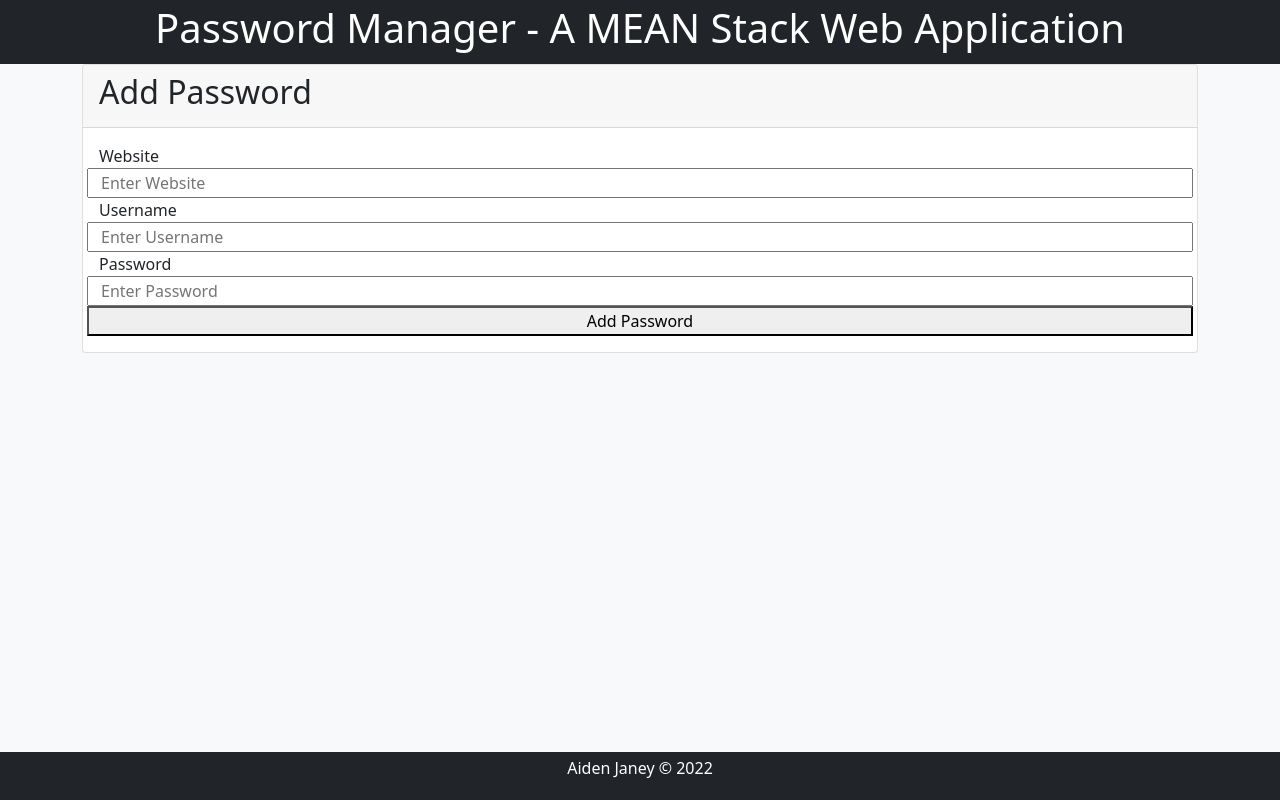
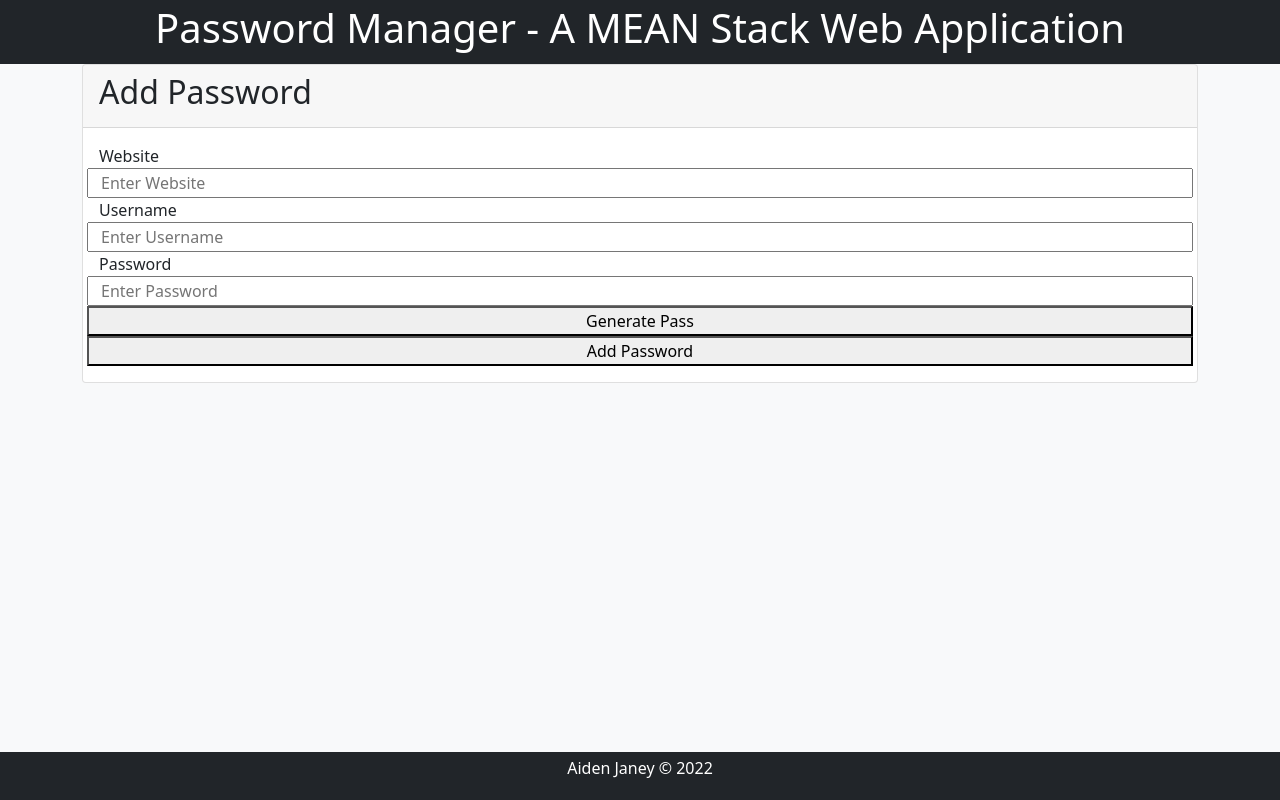
Before and after one commit to aiden-janey/PasswordManager, an Angular app in the folder frontend/: page /addPassword in a window 1280 px wide. Built offline with nearby package versions, Linux system fonts and the light colour scheme; no server answers.

Commit message:
Added Password Generation Function

```diff
--- a/frontend/src/app/addpassword/addpassword.component.html
+++ b/frontend/src/app/addpassword/addpassword.component.html
@@ -10,7 +10,8 @@
                 <label>Username</label>
                 <input type="text" placeholder="Enter Username" id="user" name="user" [(ngModel)]="user" required><br>
                 <label>Password</label>
-                <input type="text" placeholder="Enter Password" id="pass" name="pass" [(ngModel)]="pass" required><br>
+                <input type="text" placeholder="Enter Password" id="pass" name="pass" [(ngModel)]="pass" required>
+                <button type="button" (click)="pass = generatePass()">Generate Pass</button><br>
                 <button type="button" (click)="createPassword()">Add Password</button>
             </div>
         </div>
--- a/frontend/src/app/addpassword/addpassword.component.ts
+++ b/frontend/src/app/addpassword/addpassword.component.ts
@@ -27,15 +27,16 @@ export class AddpasswordComponent implements OnInit {
   }
 
   createPassword(): void{
-    let password = new Password();
-    password.site = this.site;
-    password.user = this.user;
-    password.pass = this.pass;
+    let password = {
+      site: this.site,
+      user: this.user,
+      pass: this.pass
+    };
     //let encrypted = crypto.AES.encrypt(JSON.stringify(password), this.id!).toString();
     this.US.passwords.push(password);
-    console.log(password);
-    this.US.putUser(this.US.selectedUser._id, this.US.selectedUser);
-    this.route.navigate(['/passwordPage']);
+    this.US.putUserList(this.US.selectedUser);
+    console.log('clicked');
+    //this.route.navigate(['/passwordPage']);
   }
 
   getUS(): UserService{
@@ -53,4 +54,39 @@ export class AddpasswordComponent implements OnInit {
       this.US.passwords = res as Password[];
     });
   }
+
+  generatePass(): string{
+    const nums: string[] = ["0", "1", "2", "3", "4", "5", "6", "7", "8", "9"];
+    const letters: string[] = ["a", "b", "c", "d", "e", "f", "g", "h", "i", "j",
+    "k", "l", "m", "n", "o", "p", "q","r", "s", "t", "u", "v", "w","x","y","z"];
+    const special: string[] = ["!", "@", "#", "$", "%", "^", "&", "*", "(", ")", "-", "_",
+    "=", "+", "~", "`", "?", "/", "|", "<", ">", ":", ";", "]", "[", "{", "}"];
+    let gennedPass: string = "";
+    for(let i:number = 0; i < 15; i++){
+      let indexChar: number = Math.floor(Math.random()*4);
+      let arrayIndex: number;
+      switch(indexChar)
+      {
+          case 0:
+              //lowercase letter
+              arrayIndex = Math.floor(Math.random()*letters.length-1);
+              gennedPass += letters[arrayIndex];
+              break;
+          case 1:
+              //uppercase letter
+              arrayIndex = Math.floor(Math.random()*letters.length-1);
+              gennedPass+= letters[arrayIndex].toUpperCase();
+              break;
+          case 2:
+              arrayIndex = Math.floor(Math.random()*nums.length-1);
+              gennedPass += nums[arrayIndex];
+              break;
+          default:
+              arrayIndex = Math.floor(Math.random()*special.length-1);
+              gennedPass += special[arrayIndex];
+              break;
+      }
+    }
+    return gennedPass;
+  }
 }
```
